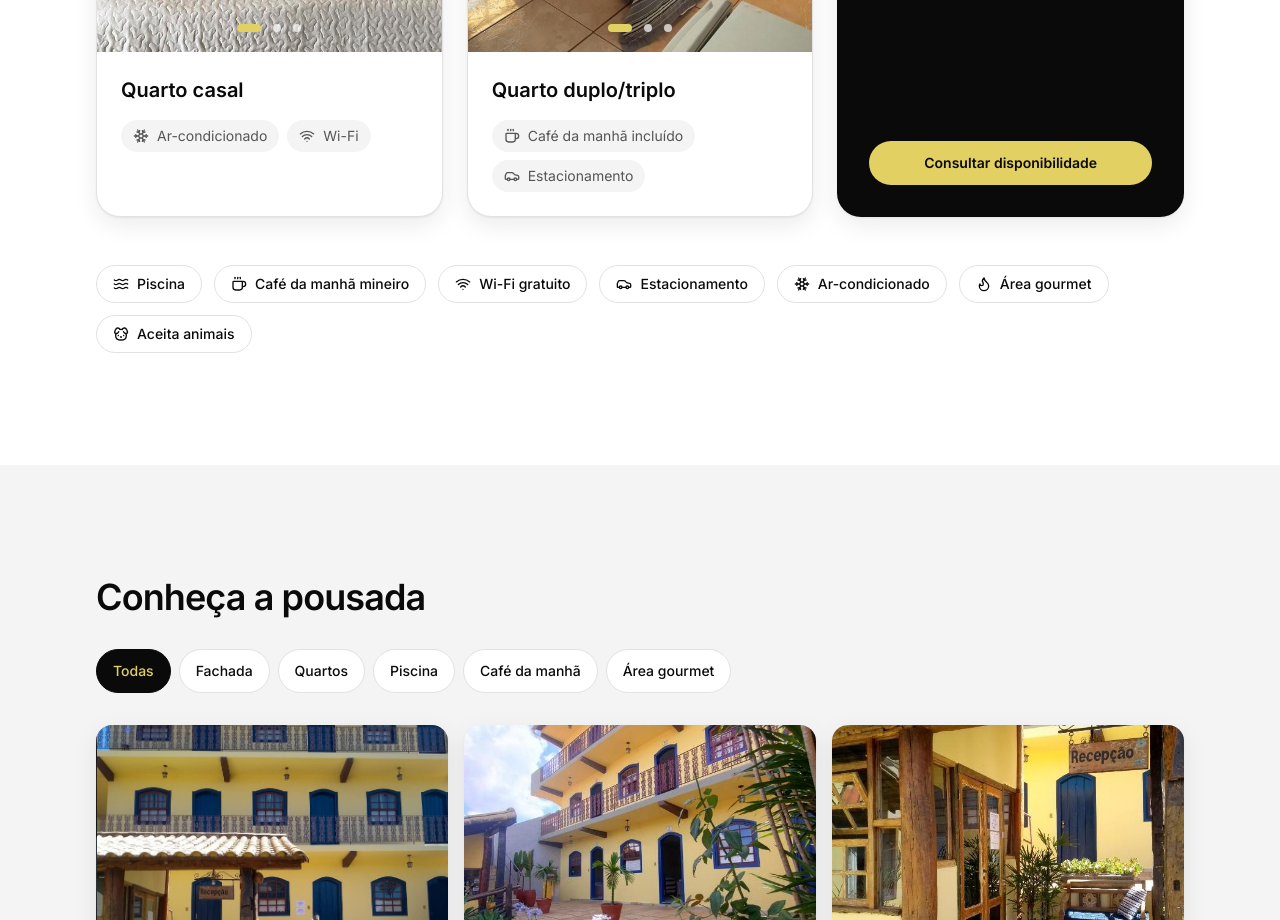
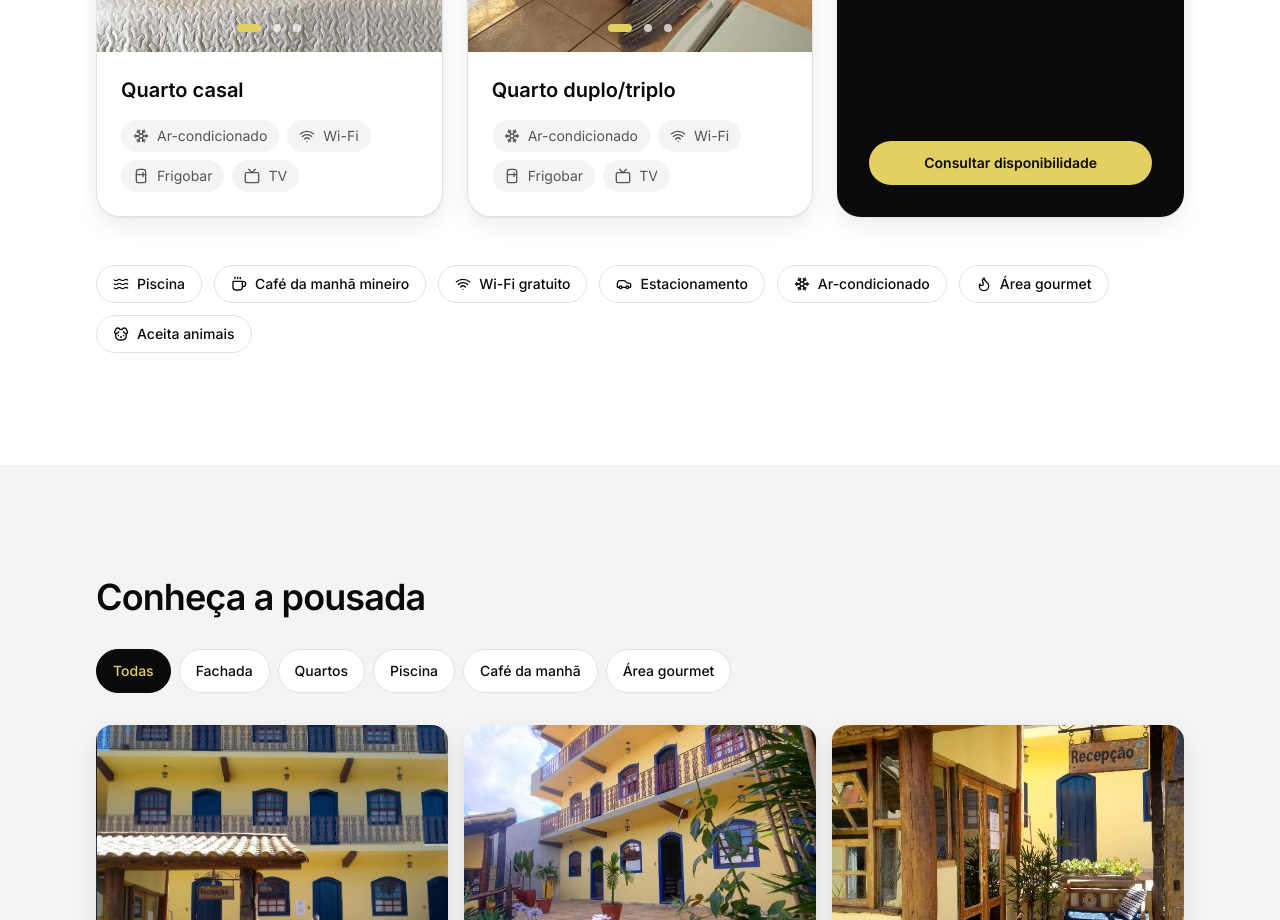
Before and after one commit to llwebsites/llwebsites-pousada-luz-do-sol, a Next.js app: page / in a window 1280 px wide. Shown: the part 1420-2340 px from the top of the page. Built offline with nearby package versions, Linux system fonts and the light colour scheme; no server answers.

Commit message:
Fotos da fachada e galeria sem Carrancas

```diff
--- a/src/components/Accommodations.tsx
+++ b/src/components/Accommodations.tsx
@@ -5,8 +5,10 @@ import {
   Coffee,
   Dog,
   Flame,
+  Refrigerator,
   MessageCircle,
   Snowflake,
+  Tv,
   Waves,
   Wifi,
   type LucideIcon,
@@ -35,6 +37,8 @@ const rooms: {
     perks: [
       { icon: Snowflake, label: "Ar-condicionado" },
       { icon: Wifi, label: "Wi-Fi" },
+      { icon: Refrigerator, label: "Frigobar" },
+      { icon: Tv, label: "TV" },
     ],
   },
   {
@@ -46,8 +50,10 @@ const rooms: {
       { src: "/rooms/duplo-3.jpg", alt: "Quarto duplo e triplo com porta aberta para a varanda e luminária de macramê" },
     ],
     perks: [
-      { icon: Coffee, label: "Café da manhã incluído" },
-      { icon: Car, label: "Estacionamento" },
+      { icon: Snowflake, label: "Ar-condicionado" },
+      { icon: Wifi, label: "Wi-Fi" },
+      { icon: Refrigerator, label: "Frigobar" },
+      { icon: Tv, label: "TV" },
     ],
   },
 ];
```
